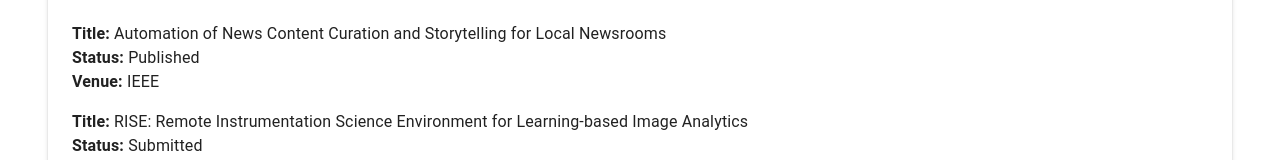
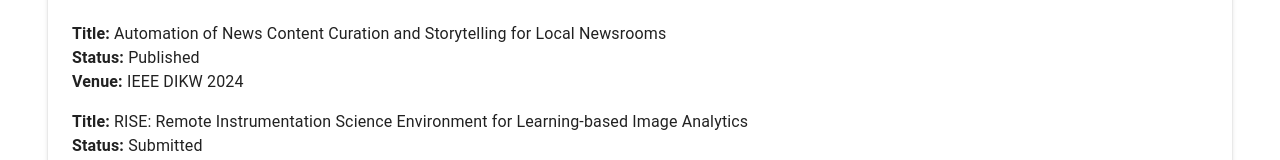
Before and after one commit to Anirudh2k0/Portfolio, a React (Vite) app: page /papers in a window 1280 px wide. Shown: the part 330-490 px from the top of the page. Built offline with nearby package versions, Linux system fonts and the light colour scheme.

Commit message:
Update papersInfo.js

```diff
--- a/src/Pages/Papers/papersInfo.js
+++ b/src/Pages/Papers/papersInfo.js
@@ -12,7 +12,7 @@ export const papersInfo = [
     {
         "title": "Automation of News Content Curation and Storytelling for Local Newsrooms ",
         "status": "Published",
-        "venue": "IEEE"
+        "venue": "IEEE DIKW 2024"
     },
     {
         "title": "RISE: Remote Instrumentation Science Environment for Learning-based Image Analytics",
```
